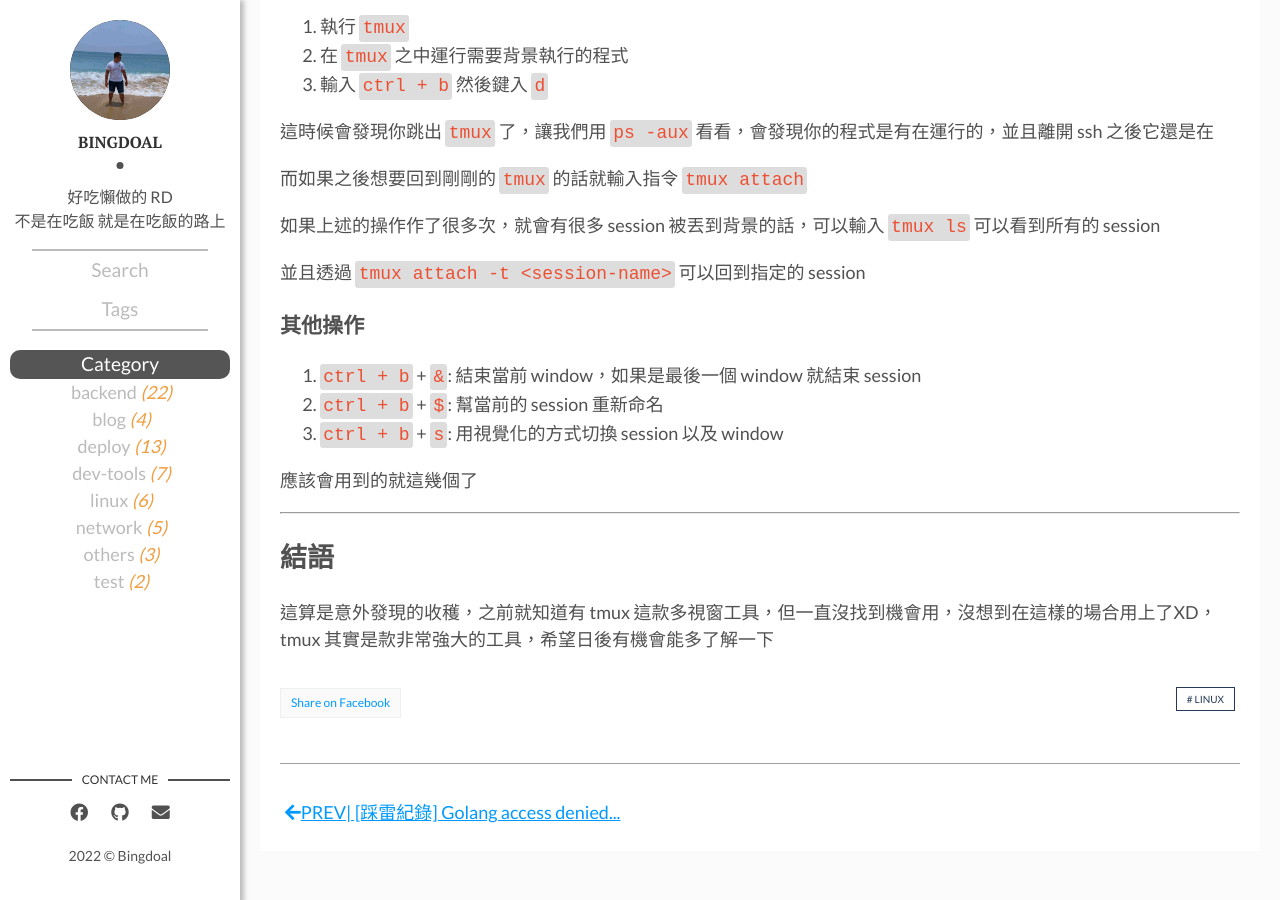
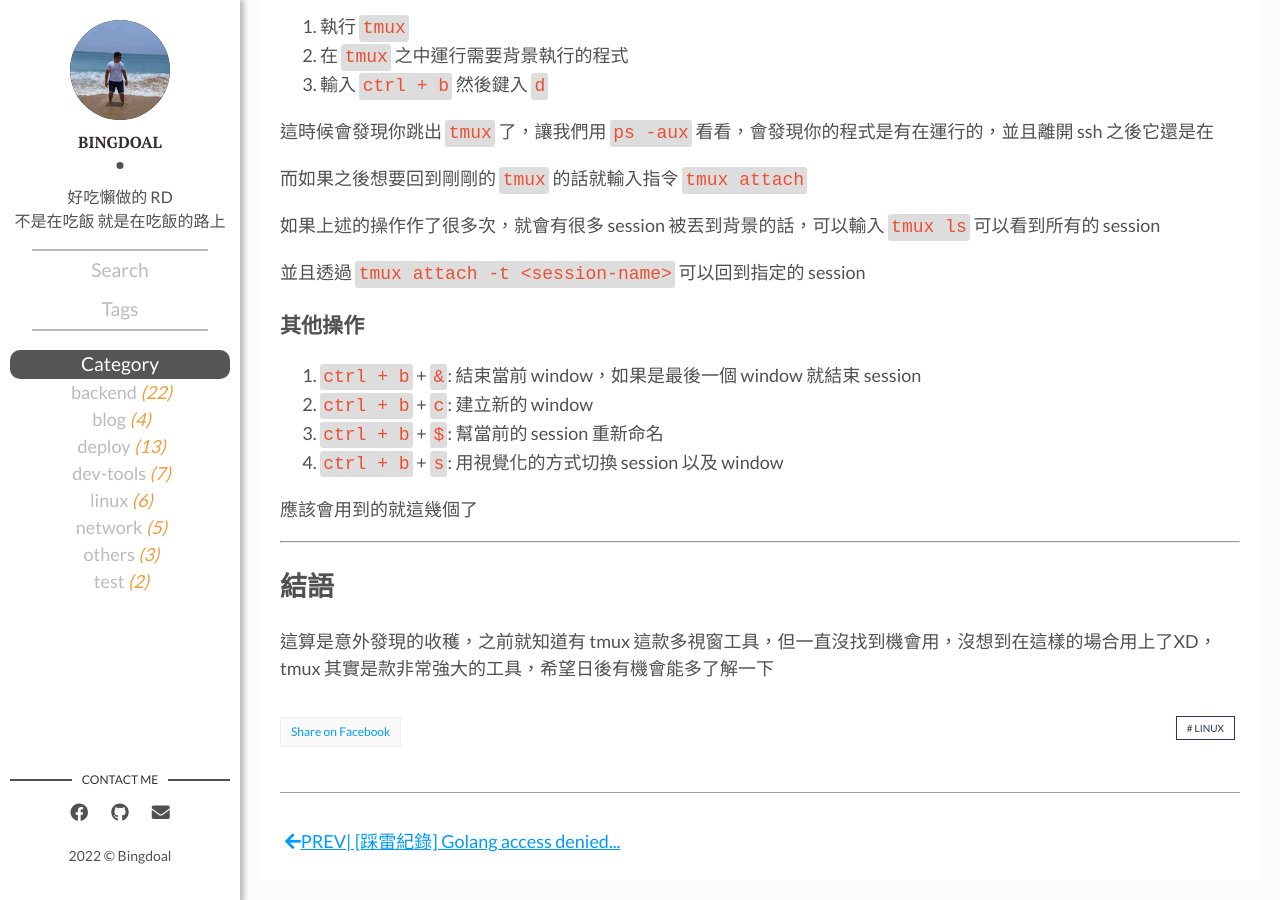
Before and after one commit to Bingdoal/bingdoal.github.io, a Jekyll site: the page built from _posts/2022/2022-03-23-linux-run-in-background-after-exit-ssh.md, in a window 1280 px wide and 900 px high, scrolled down 1086 px. Built offline with Jekyll 4.4.1, drawn with Linux system fonts in a browser that asks for light colours; comment, search, counter and statistics services are not loaded.

Commit message:
add create window cmd.

```diff
--- a/_posts/2022/2022-03-23-linux-run-in-background-after-exit-ssh.md
+++ b/_posts/2022/2022-03-23-linux-run-in-background-after-exit-ssh.md
@@ -40,8 +40,9 @@ published: true
 
 ### 其他操作
 1. `ctrl + b` + `&`: 結束當前 window，如果是最後一個 window 就結束 session
-2. `ctrl + b` + `$`: 幫當前的 session 重新命名
-3. `ctrl + b` + `s`: 用視覺化的方式切換 session 以及 window
+2. `ctrl + b` + `c`: 建立新的 window
+3. `ctrl + b` + `$`: 幫當前的 session 重新命名
+4. `ctrl + b` + `s`: 用視覺化的方式切換 session 以及 window
 
 應該會用到的就這幾個了
 
```
